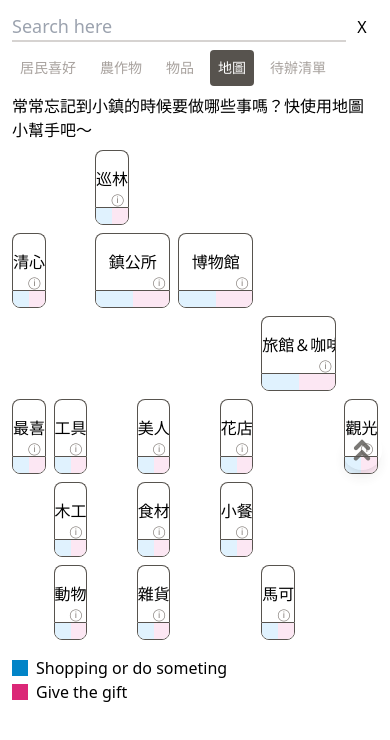
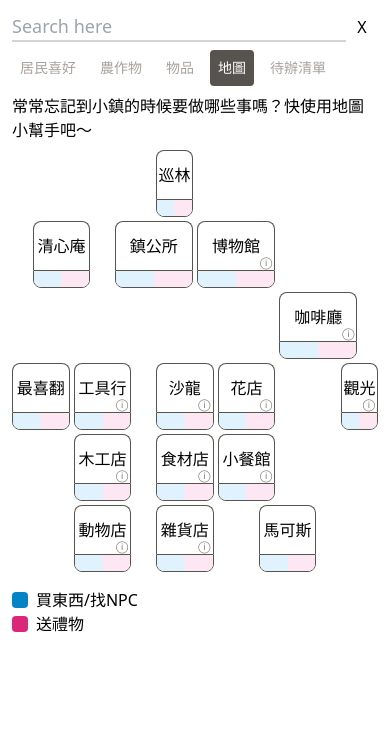
Before and after one commit to pig60214/harvest-moon, a React (Create React App) app: page /map in a window 390 px wide. Shown: the top 740 px of the page. Built offline with nearby package versions, Linux system fonts and the light colour scheme.

Commit message:
Adjust Map Layout For Mobile

```diff
--- a/src/Map.js
+++ b/src/Map.js
@@ -15,44 +15,51 @@ export default function Map() {
     setTimeout(() => {setShowInfo(false)}, 5000);
   }
 
-  const selected = (name) => toGos.find(toGo => toGo.name === name) ? 'bg-stone-200' : '';
-  const toShopping = (name) => toGos.find(toGo => toGo.name === name && toGo.shopping) ? 'bg-sky-600' : 'bg-sky-100';
-  const toGive = (name) => toGos.find(toGo => toGo.name === name && toGo.toGive) ? 'bg-pink-600' : 'bg-pink-100';
+  const rows = [];
+  locationRawData.forEach((location) => {
+    const { name, shortName, rowClass, colClass, openTime, closedDay } = location;
+    const isSelected = toGos.find(toGo => toGo.name === name);
+    const selected = isSelected ? 'bg-stone-200' : '';
+    const toShopping = toGos.find(toGo => toGo.name === name && toGo.shopping) ? 'bg-sky-600' : 'bg-sky-100';
+    const toGive = toGos.find(toGo => toGo.name === name && toGo.toGive) ? 'bg-pink-600' : 'bg-pink-100';
 
-  const rows = [];
-  locationRawData.forEach((location, index) => {
-    const { name, rowClass, colClass, openTime, closedDay } = location;
+    const infoContent = [openTime, closedDay].join(' ').trim();
     rows.push(
       <div key={name} className={`${rowClass} ${colClass}`}>
         <div
-          className={`border border-stone-600 rounded-t-lg border-b-0 text-center h-15 overflow-x-auto relative ${selected(name)}`}
-          onClick={() => dispatch(toggleLocation(name))}
+          className={`border border-stone-600 rounded-t-lg border-b-0 text-center h-15 overflow-x-auto relative ${selected}`}
+          onClick={() => { dispatch(toggleLocation(name)); infoContent !== '' && !isSelected && popInfo(infoContent);}}
         >
-          <div className='text-xs text-stone-500 hidden lg:block absolute right-1 bottom-0'>{`${openTime} ${closedDay}`}</div>
-          <div className='text-xs text-stone-500 block lg:hidden absolute right-1 bottom-0' onClick={() => popInfo(`${openTime} ${closedDay}`)}>ⓘ</div>
-          <div className='whitespace-nowrap py-4'><h2>{name}</h2></div>
+          <h2 className='whitespace-nowrap py-3 md:py-4'><span className='hidden md:inline'>{name}</span><span className='md:hidden'>{shortName ?? name}</span></h2>
+          <p className='text-xs text-stone-500 hidden md:block absolute right-1 bottom-0'>{infoContent}</p>
+          { infoContent !== '' && <div className='text-xs text-stone-500 block md:hidden absolute right-0.5 bottom-0'>ⓘ</div> }
         </div>
         <div className='flex border border-stone-600 rounded-b-lg overflow-x-auto'>
-            <div className={`flex-1 p-2 ${toShopping(name)}`} onClick={() => dispatch(toggleGoToShopping(name))}></div>
-            <div className={`flex-1 p-2 ${toGive(name)}`} onClick={() => dispatch(toggleGoToGiveTheGift(name))}></div>
+            <div className={`flex-1 p-2 ${toShopping}`} onClick={() => dispatch(toggleGoToShopping(name))}></div>
+            <div className={`flex-1 p-2 ${toGive}`} onClick={() => dispatch(toggleGoToGiveTheGift(name))}></div>
         </div>
       </div>);
   });
 
+  const notification = <div className={`my-notification md:hidden ${showInfo ? 'animation' : 'hidden'}`}>{info}</div>;
+  const description = (
+    <ul className='mt-4'>
+      <li className='flex gap-2 items-center'>
+        <div className='w-4 h-4 bg-sky-600 rounded'></div><div>買東西/找NPC</div>
+      </li>
+      <li className='flex gap-2 items-center'>
+        <div className='w-4 h-4 bg-pink-600 rounded'></div><div>送禮物</div>
+      </li>
+    </ul>
+  );
+
   return (
     <div>
-      <div className={`my-notification ${showInfo ? 'animation' : 'hidden'}`}>{info}</div>
-      <div className='grid grid-rows-6 grid-cols-9 gap-2 md:gap-4'>
+      { notification }
+      <div className='grid grid-rows-6 grid-cols-18 gap-1 md:gap-4'>
         {rows}
       </div>
-      <div className='mt-4'>
-        <div className='flex gap-2 items-center'>
-          <div className='bg-sky-600 w-4 h-4'></div><div>Shopping or do someting</div>
-        </div>
-        <div className='flex gap-2 items-center'>
-          <div className='bg-pink-600 w-4 h-4'></div><div>Give the gift</div>
-        </div>
-      </div>
+      { description }
     </div>
   );
 }
--- a/src/components/toolButtons.js
+++ b/src/components/toolButtons.js
@@ -20,6 +20,10 @@ export default function ToolButtons() {
 
   function ToolButton({ onClick, icon, light = false }) {
     return (<button className={`w-10 h-10 rounded-full shadow-lg ${light ? 'bg-stone-100 border border-stone-500' : 'opacity-80'}`} onClick={onClick}><img className='m-auto' src={icon} alt=''/></button>)
+  }
+
+  function ScrollToTopButton() {
+    return location.pathname !== '/map' && <ToolButton onClick={scrollToTop} icon={upArrow}></ToolButton>;
   }
 
   function GiftListButton() {
@@ -57,7 +61,7 @@ export default function ToolButtons() {
       <GiftListButton />
       <AddToDoButton />
       <ToGetCropsButton />
-      <ToolButton onClick={scrollToTop} icon={upArrow}></ToolButton>
+      <ScrollToTopButton />
     </div>
   )
 }
--- a/src/index.css
+++ b/src/index.css
@@ -93,7 +93,7 @@ tr:last-child td:last-child {
 
 @keyframes my-notification-animation {
   0%   {@apply -right-40}
-  25%  {@apply right-0}
-  75%  {@apply right-0}
+  10%  {@apply right-0}
+  90%  {@apply right-0}
   100% {@apply -right-40}
 }
--- a/src/locationRawData.js
+++ b/src/locationRawData.js
@@ -1,113 +1,120 @@
 const locationRawData = [
   {
     'name': '巡林員小屋',
+    'shortName': '巡林',
     'rowClass': 'row-start-1',
-    'colClass':'col-start-3',
+    'colClass':'col-start-8 col-span-2',
     'openTime': '',
     'closedDay': ''
   },
   {
     'name': '清心庵',
     'rowClass': 'row-start-2',
-    'colClass':'col-start-1',
+    'colClass':'col-start-2 col-span-3',
     'openTime': '',
     'closedDay': ''
   },
   {
     'name': '鎮公所',
     'rowClass': 'row-start-2',
-    'colClass':'col-start-3 col-span-2',
+    'colClass':'col-start-6 col-span-4',
     'openTime': '',
     'closedDay': ''
   },
   {
     'name': '博物館',
     'rowClass': 'row-start-2',
-    'colClass':'col-start-5 col-span-2',
+    'colClass':'col-start-10 col-span-4',
     'openTime': 'AM9~PM6',
     'closedDay': 'Thu'
   },
   {
     'name': '旅館＆咖啡廳',
+    'shortName': '咖啡廳',
     'rowClass': 'row-start-3',
-    'colClass':'col-start-7 col-span-2',
+    'colClass':'col-start-14 col-span-4',
     'openTime': 'AM8~PM6',
     'closedDay': 'Tue'
   },
   {
     'name': '最喜翻的家',
+    'shortName': '最喜翻',
     'rowClass': 'row-start-4',
-    'colClass':'col-start-1',
+    'colClass':'col-start-1 col-span-3',
     'openTime': '',
     'closedDay': ''
   },
   {
     'name': '工具行',
     'rowClass': 'row-start-4',
-    'colClass':'col-start-2',
+    'colClass':'col-start-4 col-span-3',
     'openTime': 'AM8~PM6',
     'closedDay': 'Tue'
   },
   {
     'name': '美人沙龍',
+    'shortName': '沙龍',
     'rowClass': 'row-start-4',
-    'colClass':'col-start-4',
+    'colClass':'col-start-8 col-span-3',
     'openTime': 'AM10~PM6',
     'closedDay': 'Thu'
   },
   {
     'name': '花店',
     'rowClass': 'row-start-4',
-    'colClass':'col-start-6',
+    'colClass':'col-start-11 col-span-3',
     'openTime': 'AM8~PM6',
     'closedDay': 'Mon'
   },
   {
     'name': '觀光服務中心',
+    'shortName': '觀光',
     'rowClass': 'row-start-4',
-    'colClass':'col-start-9',
+    'colClass':'col-start-17 col-span-2',
     'openTime': 'AM9~PM6',
     'closedDay': ''
   },
   {
     'name': '木工店',
     'rowClass': 'row-start-5',
-    'colClass':'col-start-2',
+    'colClass':'col-start-4 col-span-3',
     'openTime': 'AM8~PM6',
     'closedDay': 'Wed'
   },
   {
     'name': '食材店',
     'rowClass': 'row-start-5',
-    'colClass':'col-start-4',
+    'colClass':'col-start-8 col-span-3',
     'openTime': 'AM10~PM6',
     'closedDay': 'Mon'
   },
   {
     'name': '小餐館',
     'rowClass': 'row-start-5',
-    'colClass':'col-start-6',
+    'colClass':'col-start-11 col-span-3',
     'openTime': 'PM12~PM10',
     'closedDay': ''
   },
   {
     'name': '動物商店',
+    'shortName': '動物店',
     'rowClass': 'row-start-6',
-    'colClass':'col-start-2',
+    'colClass':'col-start-4 col-span-3',
     'openTime': 'AM8~PM6',
     'closedDay': 'Tue'
   },
   {
     'name': '雜貨店',
     'rowClass': 'row-start-6',
-    'colClass':'col-start-4',
+    'colClass':'col-start-8 col-span-3',
     'openTime': 'AM8~PM6',
     'closedDay': 'Tue'
   },
   {
     'name': '馬可斯的家',
+    'shortName': '馬可斯',
     'rowClass': 'row-start-6',
-    'colClass':'col-start-7',
+    'colClass':'col-start-13 col-span-3',
     'openTime': '',
     'closedDay': ''
   },
--- a/tailwind.config.js
+++ b/tailwind.config.js
@@ -5,7 +5,18 @@ module.exports = {
     "./src/**/*.{js,ts,jsx,tsx}",
   ],
   theme: {
-    extend: {},
+    extend: {
+      gridTemplateColumns: {
+        '18': 'repeat(18, minmax(0, 1fr))',
+      },
+      gridColumnStart: {
+        '13': '13',
+        '14': '14',
+        '15': '15',
+        '16': '16',
+        '17': '17',
+      },
+    },
   },
   plugins: [],
 }
```
